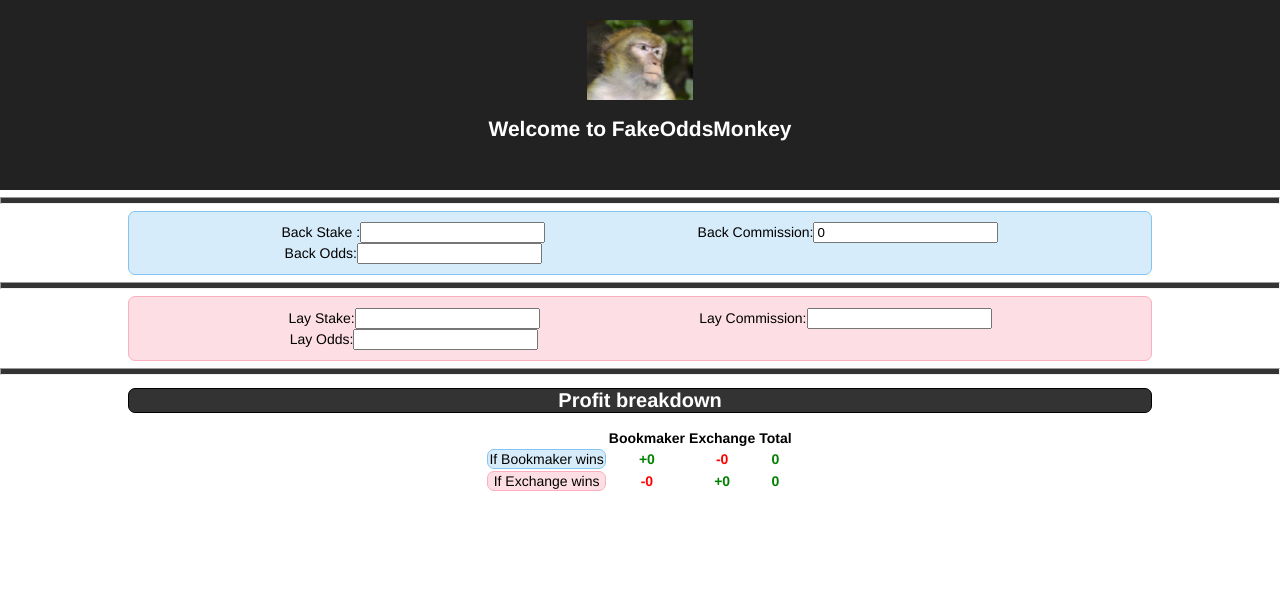
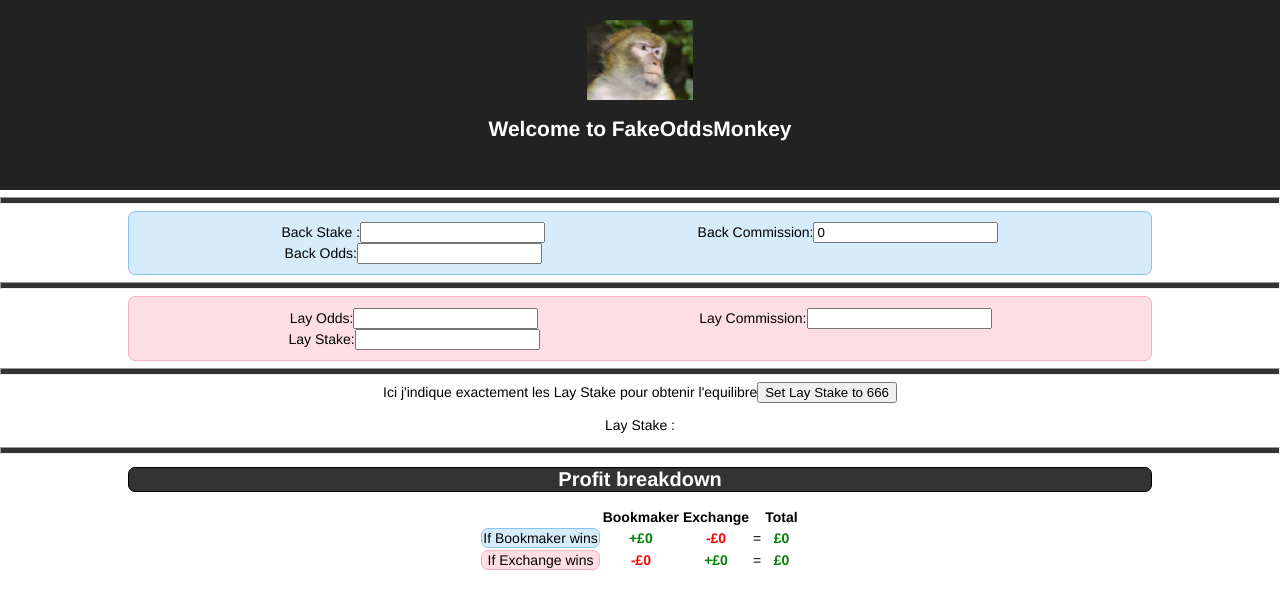
Before and after one commit to Pablo123GitHub/FakeOddsMonkey, a React (Create React App) app: page / in a window 1280 px wide. Shown: the top 608 px of the page. Built offline with nearby package versions, Linux system fonts and the light colour scheme.

Commit message:
add LayStake button to find the right amount to get a balance between bookie and exchange

```diff
--- a/src/NameForm.js
+++ b/src/NameForm.js
@@ -17,6 +17,10 @@ class NameForm extends React.Component {
 
         this.handleChange = this.handleChange.bind(this);
         this.round = this.round.bind(this);
+        this.handleClick = this.handleClick.bind(this);
+        this.outputBookieTotal = this.outputBookieTotal.bind(this);
+        this.outputExchangeTotal = this.outputExchangeTotal.bind(this);
+
     }
 
     handleChange(event) {
@@ -27,6 +31,57 @@ class NameForm extends React.Component {
     round (value, decimals) {
         return Number(Math.round(value+'e'+decimals)+'e-'+decimals);
     }
+
+    handleClick() {
+        let incrementLayStake = 1;
+
+        console.log('outputBookie 1', this.outputBookieTotal( 1));
+        console.log('outputExchange 1', this.outputExchangeTotal( 1));
+
+        while (this.outputBookieTotal( incrementLayStake) > this.outputExchangeTotal( incrementLayStake)) {
+            incrementLayStake++;
+            console.log('incrementLayStake', incrementLayStake);
+        }
+
+        let incrementLayStakeLowerEnd = (incrementLayStake -1)*100;
+
+        while (this.outputBookieTotal( incrementLayStakeLowerEnd/100) > this.outputExchangeTotal( incrementLayStakeLowerEnd/100)) {
+            incrementLayStakeLowerEnd += 1;
+            console.log('incrementLayStakeLowerEnd', incrementLayStakeLowerEnd);
+        }
+
+        console.log('final rounded result', incrementLayStakeLowerEnd/100 )
+
+        const balancedLayStake = incrementLayStakeLowerEnd/100 ;
+
+        this.setState(
+            {
+                LayStake: balancedLayStake
+            }
+        )
+    }
+
+    outputBookieTotal (LayStake) {
+        const BookieProfitInput = ( parseFloat(this.state.BackStake) * (parseFloat(this.state.BackOdds) - 1));
+        const BookieProfit = isNaN(BookieProfitInput) ? 0 : BookieProfitInput;
+        const LayOdds = isNaN(this.state.LayOdds) ? 0: this.state.LayOdds;
+        const ExchangeLiabilityInput = (parseFloat(LayStake) * (parseFloat(LayOdds) - 1));
+        const ExchangeLiability =  isNaN(ExchangeLiabilityInput) ? 0 : ExchangeLiabilityInput;
+
+        return this.round(BookieProfit - ExchangeLiability, 2);
+    }
+
+    outputExchangeTotal (LayStake) {
+        const BackStakeFirst = isNaN(this.state.BackStake) ? 0 : parseFloat(this.state.BackStake);
+        const BackStake = (isNaN(BackStakeFirst) ? 0 : parseFloat(BackStakeFirst));
+
+        const LayCommision =  isNaN(parseInt(this.state.LayCommission)) ? 0 : parseInt(this.state.LayCommission) ;
+        const LayProfit =  isNaN(LayStake - LayStake*(LayCommision/100)) ? 0 : parseFloat(LayStake - LayStake*(LayCommision/100)) ;
+
+        return this.round(-BackStake + LayProfit,2);
+    }
+
+
 
     render() {
         const ColoredLine = ({ color }) => (
@@ -55,8 +110,6 @@ class NameForm extends React.Component {
         const isBookieProfitable = this.round(BookieProfit - ExchangeLiability, 2) >=0;
         const isExchangeProfitable = this.round(-BackStake + LayProfit,2) >= 0;
 
-        console.log(isBookieProfitable);
-        console.log(isExchangeProfitable);
         return (
 
             <div>
@@ -93,16 +146,14 @@ class NameForm extends React.Component {
                     <div className='inside-div'>
                         <form >
                             <label>
+                                Lay Odds:
+                                <input type="text" name="LayOdds" value={this.state.LayOdds} onChange={this.handleChange} />
+                            </label>
+                        </form>
+                        <form >
+                            <label>
                                 Lay Stake:
                                 <input type="text" name="LayStake" value={this.state.LayStake} onChange={this.handleChange} />
-                            </label>
-                        </form>
-
-
-                        <form >
-                            <label>
-                                Lay Odds:
-                                <input type="text" name="LayOdds" value={this.state.LayOdds} onChange={this.handleChange} />
                             </label>
                         </form>
                     </div>
@@ -115,8 +166,18 @@ class NameForm extends React.Component {
                         </form>
                     </div>
 
+                </div>
 
+                <ColoredLine color='#333333'/>
+                <div>
+                    Ici j'indique exactement les Lay Stake pour obtenir l'equilibre
+                    <button onClick={this.handleClick}>
+                      Set Lay Stake to 666
+                    </button>
 
+                    <p>
+                        Lay Stake : {this.state.LayStake}
+                    </p>
                 </div>
 
                 <ColoredLine color='#333333'/>
@@ -129,22 +190,25 @@ class NameForm extends React.Component {
                             <th></th>
                             <th>Bookmaker</th>
                             <th>Exchange</th>
+                            <th></th>
                             <th>Total</th>
 
                         </tr>
                         <tr>
                             <td className='table-header-bookmaker' >If Bookmaker wins</td>
-                            <td><span className='first-summary green' >+{this.round(BookieProfit,2)}</span></td>
-                            <td><span className='first-summary red'>-{this.round(ExchangeLiability,2)}</span></td>
+                            <td><span className='first-summary green' >+£{this.round(BookieProfit,2)}</span></td>
+                            <td><span className='first-summary red'>-£{this.round(ExchangeLiability,2)}</span></td>
+                            <td>=</td>
                             <td><span className={isBookieProfitable ? 'first-summary green': 'first-summary red'}>
-                        {this.round(BookieProfit - ExchangeLiability, 2)} </span></td>
+                        £{this.round(BookieProfit - ExchangeLiability, 2)} </span></td>
                         </tr>
                         <tr>
                             <td className='table-header-exchange'>If Exchange wins</td>
-                            <td><span className='first-summary red'>-{this.round(BackStake,2)}</span></td>
-                            <td><span className='first-summary green'>+{this.round(LayProfit,2)}</span></td>
+                            <td><span className='first-summary red'>-£{this.round(BackStake,2)}</span></td>
+                            <td><span className='first-summary green'>+£{this.round(LayProfit,2)}</span></td>
+                            <td>=</td>
                             <td><span className={isExchangeProfitable ? 'first-summary green': 'first-summary red'}>
-                        {this.round(-BackStake + LayProfit,2)} </span></td>
+                        £{this.round(-BackStake + LayProfit,2)} </span></td>
                         </tr>
 
                     </table>
```
